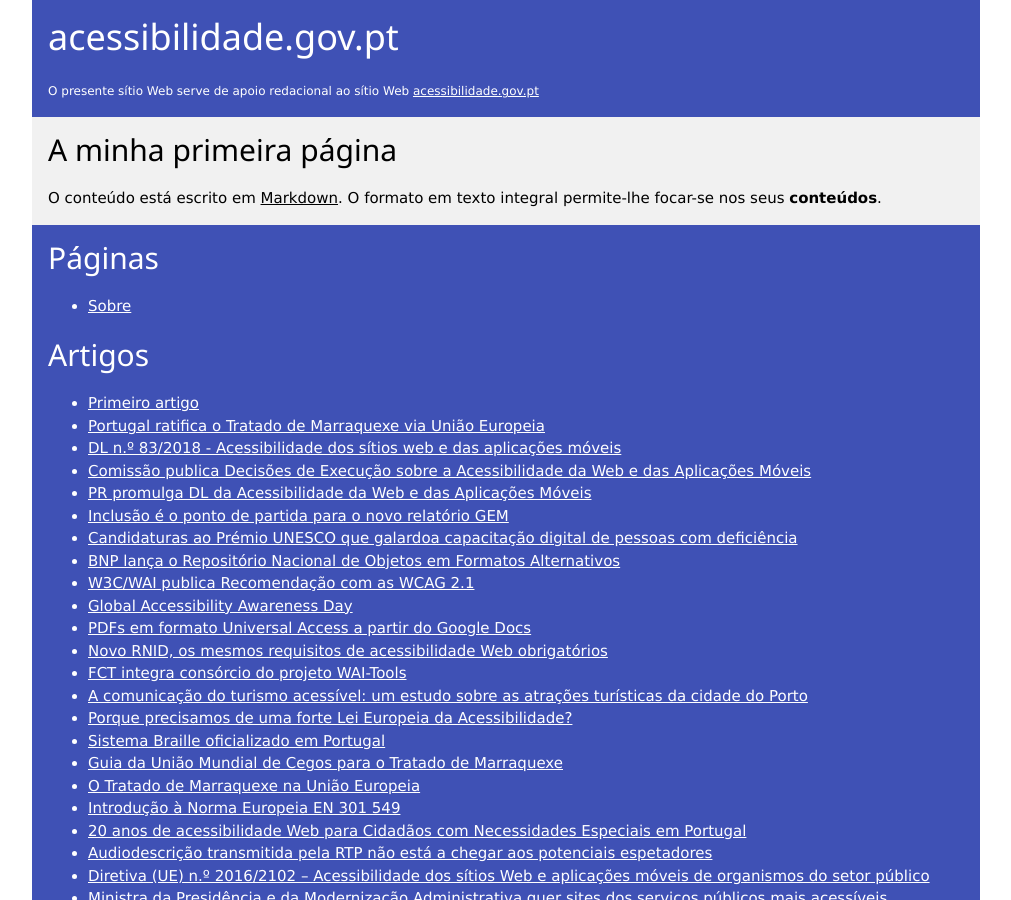
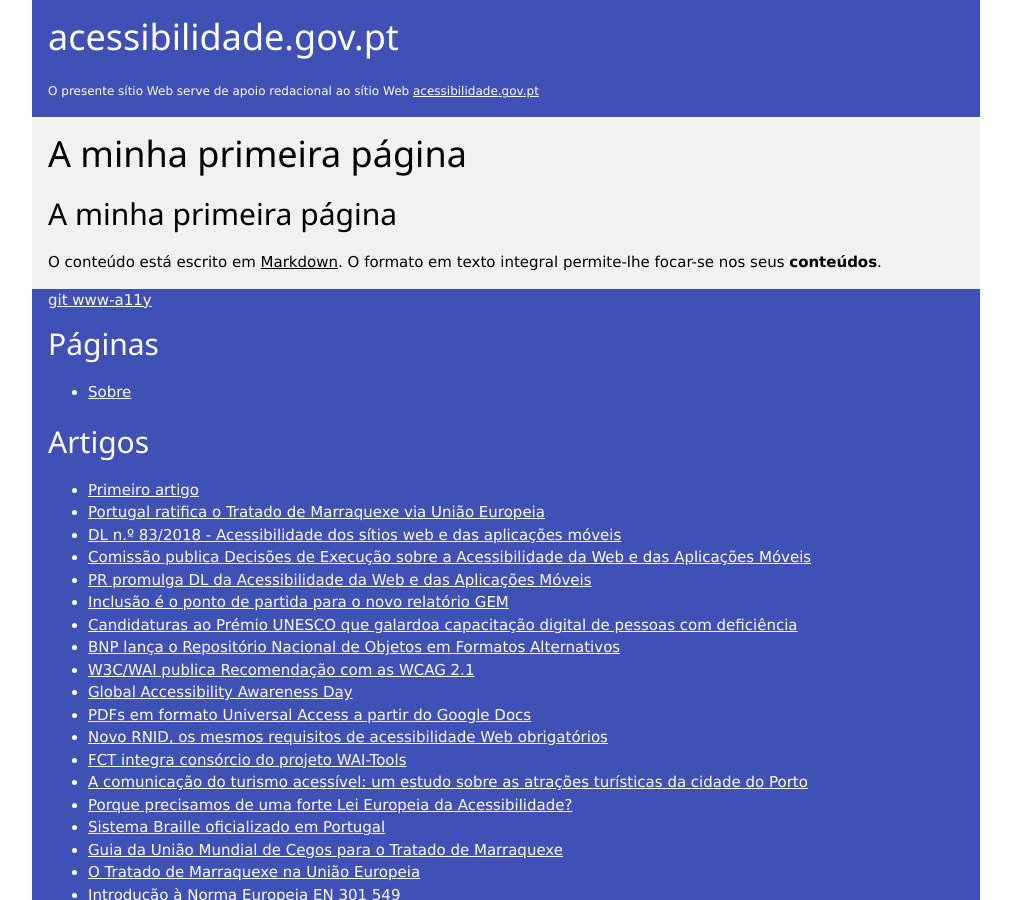
Before and after one commit to jorgeponto/www-a11y, a Jekyll site: the page built from index.md, in a window 1280 px wide and 900 px high. Shown: the whole window, without its empty margins (134-1145 px from the left). Built offline with Jekyll 4.4.1, drawn with Linux system fonts in a browser that asks for light colours.

Commit message:
Update default.html

```diff
--- a/_layouts/default.html
+++ b/_layouts/default.html
@@ -12,9 +12,11 @@
     	{% endif %}
     </header>
     <main id="main" class="w3-container w3-light-gray">
+      <h1>{{ page.title }}</h1>
       {{ content }}
     </main>
     <footer class="w3-container w3-indigo">
+      <a href="https://github.com/jorgeponto/www-a11y">git www-a11y</a>
       <h2 id="site">Páginas</h2>
     <nav aria-labelledby="site">
       <ul>
```
